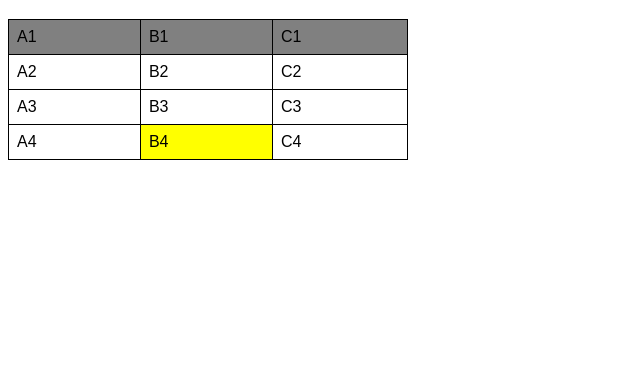
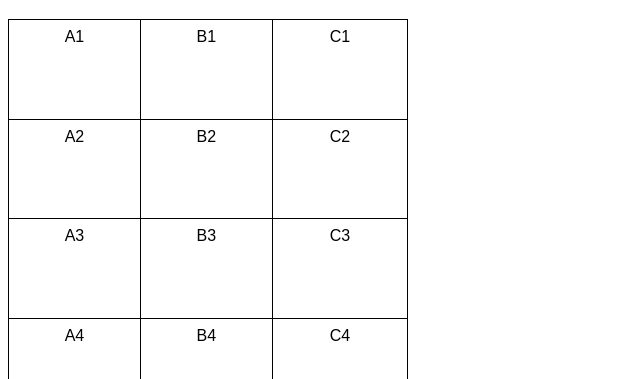
Before and after one commit to ryanbtf/html-css, a plain HTML site: page exercicios/ex023/tabela001.html in a window 1280 px wide. Shown: the part 61-440 px from the top of the page, without its empty margins (0-640 px from the left). Drawn offline with Linux system fonts and the light colour scheme.

Commit message:
alinhamento vertical/horizontal

```diff
--- a/exercicios/ex023/tabela001.html
+++ b/exercicios/ex023/tabela001.html
@@ -11,20 +11,15 @@
 
         table {
             width: 400px;
+            height: 400px;
             border-collapse: collapse;
-        }
-
-        .linha {
-            background-color: gray;
         }
 
         td {
             border: 1px solid black;
             padding: 8px;
-        }
-
-        .dado {
-            background-color: yellow;
+            text-align: center; /* Alinhamento horizontal */
+            vertical-align: top; /* Alinhamento vertical */
         }
     </style>
 </head>
@@ -38,7 +33,7 @@
             table data = dado de tabela
     -->
     <table>
-        <tr class="linha"> <!-- Primeira linha -->
+        <tr> <!-- Primeira linha -->
             <td>A1</td>
             <td>B1</td>
             <td>C1</td>
@@ -55,7 +50,7 @@
         </tr>
         <tr>
             <td>A4</td>
-            <td class="dado">B4</td>
+            <td>B4</td>
             <td>C4</td>
         </tr>
     </table>
```
